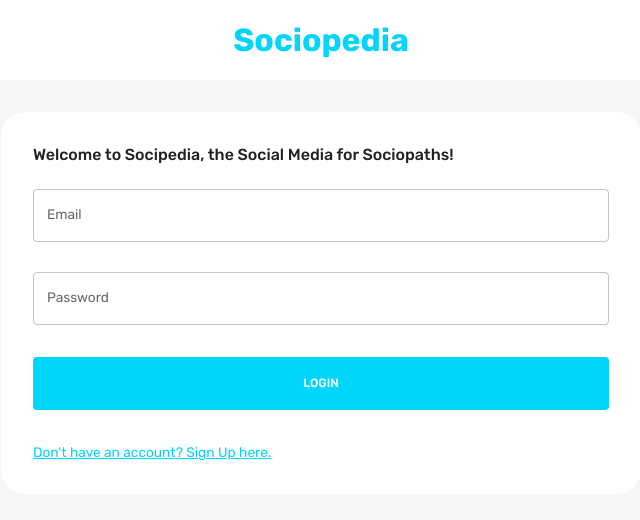
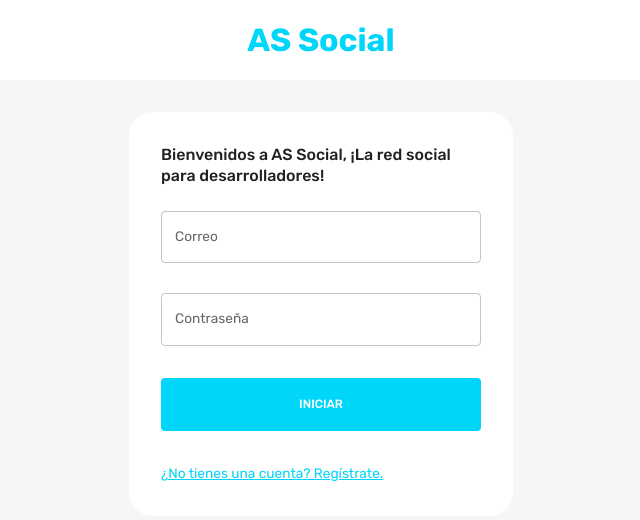
Before and after one commit to ASierraYepes/Red_Social_MERN, a React (Create React App) app in the folder client/: page / in a window 1280 px wide. Shown: the top 520 px of the page, without its empty margins (319-959 px from the left). Built offline with nearby package versions, Linux system fonts and the light colour scheme.

Commit message:
Correcciones

```diff
--- a/client/src/scenes/loginPage/Form.jsx
+++ b/client/src/scenes/loginPage/Form.jsx
@@ -84,6 +84,7 @@ const Form = () => {
       headers: { "Content-Type": "application/json" },
       body: JSON.stringify(values),
     });
+
     const loggedIn = await loggedInResponse.json();
     onSubmitProps.resetForm();
     if (loggedIn) {
@@ -130,7 +131,7 @@ const Form = () => {
             {isRegister && (
               <>
                 <TextField
-                  label="First Name"
+                  label="Nombre"
                   onBlur={handleBlur}
                   onChange={handleChange}
                   value={values.firstName}
@@ -142,7 +143,7 @@ const Form = () => {
                   sx={{ gridColumn: "span 2" }}
                 />
                 <TextField
-                  label="Last Name"
+                  label="Apellido"
                   onBlur={handleBlur}
                   onChange={handleChange}
                   value={values.lastName}
@@ -152,7 +153,7 @@ const Form = () => {
                   sx={{ gridColumn: "span 2" }}
                 />
                 <TextField
-                  label="Location"
+                  label="Ubicación"
                   onBlur={handleBlur}
                   onChange={handleChange}
                   value={values.location}
@@ -162,7 +163,7 @@ const Form = () => {
                   sx={{ gridColumn: "span 4" }}
                 />
                 <TextField
-                  label="Occupation"
+                  label="Ocupación"
                   onBlur={handleBlur}
                   onChange={handleChange}
                   value={values.occupation}
@@ -195,7 +196,7 @@ const Form = () => {
                       >
                         <input {...getInputProps()} />
                         {!values.picture ? (
-                          <p>Add Picture Here</p>
+                          <p>Agregue imagen aquí</p>
                         ) : (
                           <FlexBetween>
                             <Typography>{values.picture.name}</Typography>
@@ -210,7 +211,7 @@ const Form = () => {
             )}
 
             <TextField
-              label="Email"
+              label="Correo"
               onBlur={handleBlur}
               onChange={handleChange}
               value={values.email}
@@ -220,7 +221,7 @@ const Form = () => {
               sx={{ gridColumn: "span 4" }}
             />
             <TextField
-              label="Password"
+              label="Contraseña"
               type="password"
               onBlur={handleBlur}
               onChange={handleChange}
@@ -245,7 +246,7 @@ const Form = () => {
                 "&:hover": { color: palette.primary.main },
               }}
             >
-              {isLogin ? "LOGIN" : "REGISTER"}
+              {isLogin ? "INICIAR" : "REGISTRO"}
             </Button>
             <Typography
               onClick={() => {
@@ -262,8 +263,8 @@ const Form = () => {
               }}
             >
               {isLogin
-                ? "Don't have an account? Sign Up here."
-                : "Already have an account? Login here."}
+                ? "¿No tienes una cuenta? Regístrate."
+                : "¿Ya tienes una cuenta? Inicia Sesión."}
             </Typography>
           </Box>
         </form>
--- a/client/src/scenes/loginPage/index.jsx
+++ b/client/src/scenes/loginPage/index.jsx
@@ -13,19 +13,19 @@ const LoginPage = () => {
         textAlign="center"
       >
         <Typography fontWeight="bold" fontSize="32px" color="primary">
-          Sociopedia
+          AS Social
         </Typography>
       </Box>
 
       <Box
-        width={isNonMobileScreens ? "50%" : "93%"}
+        width={isNonMobileScreens ? "30%" : "93%"}
         p="2rem"
         m="2rem auto"
         borderRadius="1.5rem"
         backgroundColor={theme.palette.background.alt}
       >
         <Typography fontWeight="500" variant="h5" sx={{ mb: "1.5rem" }}>
-          Welcome to Socipedia, the Social Media for Sociopaths!
+          Bienvenidos a AS Social, ¡La red social para desarrolladores!
         </Typography>
         <Form />
       </Box>
--- a/client/src/scenes/profilePage/index.jsx
+++ b/client/src/scenes/profilePage/index.jsx
@@ -48,7 +48,7 @@ const ProfilePage = () => {
           flexBasis={isNonMobileScreens ? "42%" : undefined}
           mt={isNonMobileScreens ? undefined : "2rem"}
         >
-          <MyPostWidget picturePath={user.picturePath} />
+          {/* <MyPostWidget picturePath={user.picturePath} /> */}
           <Box m="2rem 0" />
           <PostsWidget userId={userId} isProfile />
         </Box>
--- a/client/src/scenes/widgets/AdvertWidget.jsx
+++ b/client/src/scenes/widgets/AdvertWidget.jsx
@@ -12,9 +12,9 @@ const AdvertWidget = () => {
     <WidgetWrapper>
       <FlexBetween>
         <Typography color={dark} variant="h5" fontWeight="500">
-          Sponsored
+          Patrocinado
         </Typography>
-        <Typography color={medium}>Create Ad</Typography>
+        <Typography color={medium}>Anuncios</Typography>
       </FlexBetween>
       <img
         width="100%"
--- a/client/src/scenes/widgets/FriendListWidget.jsx
+++ b/client/src/scenes/widgets/FriendListWidget.jsx
@@ -35,7 +35,7 @@ const FriendListWidget = ({ userId }) => {
         fontWeight="500"
         sx={{ mb: "1.5rem" }}
       >
-        Friend List
+        Lista de colegas
       </Typography>
       <Box display="flex" flexDirection="column" gap="1.5rem">
         {friends.map((friend) => (
--- a/client/src/scenes/widgets/MyPostWidget.jsx
+++ b/client/src/scenes/widgets/MyPostWidget.jsx
@@ -6,6 +6,7 @@ import {
   ImageOutlined,
   MicOutlined,
   MoreHorizOutlined,
+  SendRounded,
 } from "@mui/icons-material";
 import {
   Box,
@@ -62,7 +63,7 @@ const MyPostWidget = ({ picturePath }) => {
       <FlexBetween gap="1.5rem">
         <UserImage image={picturePath} />
         <InputBase
-          placeholder="What's on your mind..."
+          placeholder="Escribe lo que sea..."
           onChange={(e) => setPost(e.target.value)}
           value={post}
           sx={{
@@ -96,7 +97,7 @@ const MyPostWidget = ({ picturePath }) => {
                 >
                   <input {...getInputProps()} />
                   {!image ? (
-                    <p>Add Image Here</p>
+                    <p>Agregar imagen</p>
                   ) : (
                     <FlexBetween>
                       <Typography>{image.name}</Typography>
@@ -127,7 +128,7 @@ const MyPostWidget = ({ picturePath }) => {
             color={mediumMain}
             sx={{ "&:hover": { cursor: "pointer", color: medium } }}
           >
-            Image
+            Imagen
           </Typography>
         </FlexBetween>
 
@@ -140,7 +141,7 @@ const MyPostWidget = ({ picturePath }) => {
 
             <FlexBetween gap="0.25rem">
               <AttachFileOutlined sx={{ color: mediumMain }} />
-              <Typography color={mediumMain}>Attachment</Typography>
+              <Typography color={mediumMain}>Adjunto</Typography>
             </FlexBetween>
 
             <FlexBetween gap="0.25rem">
@@ -163,7 +164,7 @@ const MyPostWidget = ({ picturePath }) => {
             borderRadius: "3rem",
           }}
         >
-          POST
+          <SendRounded />
         </Button>
       </FlexBetween>
     </WidgetWrapper>
--- a/client/src/scenes/widgets/UserWidget.jsx
+++ b/client/src/scenes/widgets/UserWidget.jsx
@@ -72,7 +72,7 @@ const UserWidget = ({ userId, picturePath }) => {
             >
               {firstName} {lastName}
             </Typography>
-            <Typography color={medium}>{friends.length} friends</Typography>
+            <Typography color={medium}>{friends.length} Colegas</Typography>
           </Box>
         </FlexBetween>
         <ManageAccountsOutlined />
@@ -95,7 +95,7 @@ const UserWidget = ({ userId, picturePath }) => {
       <Divider />
 
       {/* THIRD ROW */}
-      <Box p="1rem 0">
+      {/* <Box p="1rem 0">
         <FlexBetween mb="0.5rem">
           <Typography color={medium}>Who's viewed your profile</Typography>
           <Typography color={main} fontWeight="500">
@@ -110,12 +110,12 @@ const UserWidget = ({ userId, picturePath }) => {
         </FlexBetween>
       </Box>
 
-      <Divider />
+      <Divider /> */}
 
       {/* FOURTH ROW */}
       <Box p="1rem 0">
         <Typography fontSize="1rem" color={main} fontWeight="500" mb="1rem">
-          Social Profiles
+          Redes Sociales
         </Typography>
 
         <FlexBetween gap="1rem" mb="0.5rem">
```
Also changed, not shown: 2 other files (tests, documents, lock files or other folders).
